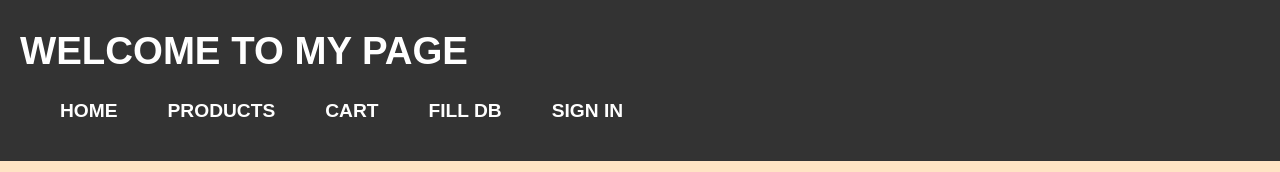
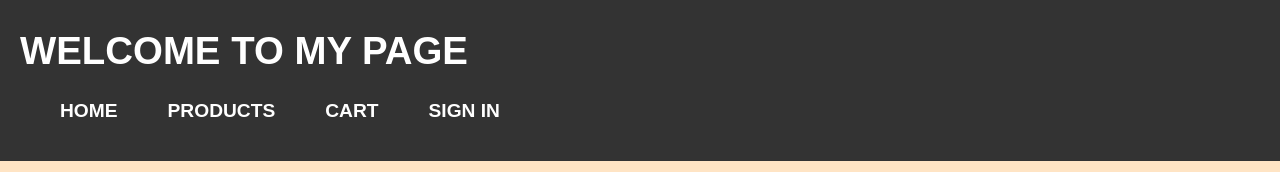
Before and after one commit to CAbdoulaye/INF635Final, a React (Create React App) app: page / in a window 1280 px wide. Shown: the top 172 px of the page. Built offline with nearby package versions, Linux system fonts and the light colour scheme; no server answers; the database is empty.

Commit message:
fixed links

```diff
--- a/src/App.js
+++ b/src/App.js
@@ -25,7 +25,6 @@ export default function App() {
           <Route path="/cart" element={<CartPage/>}/>
           <Route path="/SignIn" element={<SignIn/>}/>
           <Route path="/thankYou" element={<ThankYouPage/>}/>
-          <Route path="/Fill" element={<FillDatabase/>}/>
           <Route path="/*" element={<NotFound/>}/>
         </Routes>
         <Footer/>
--- a/src/pages/Header.js
+++ b/src/pages/Header.js
@@ -33,9 +33,6 @@ export default function Header() {
             <NavLink to="/cart">Cart</NavLink>
           </li>
           <li>
-            <NavLink to="/fill">Fill DB</NavLink>
-          </li>
-          <li>
             {loggedIn ?
               <NavLink onClick={handleLogOut}>Log Out</NavLink> :
               <NavLink to="/SignIn">Sign In</NavLink>
```
